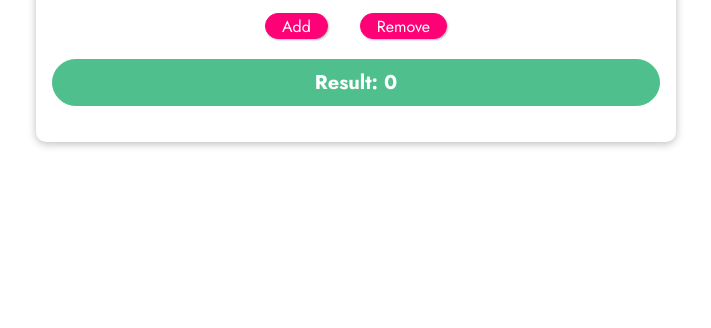
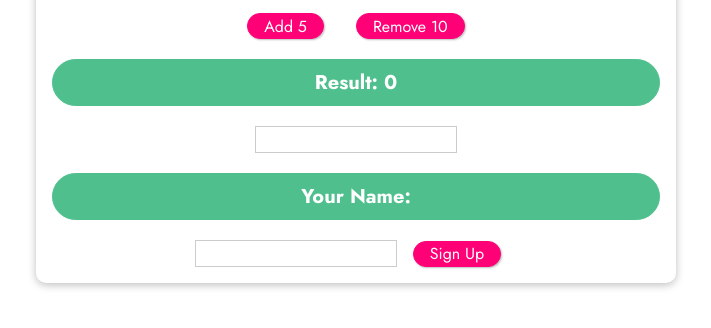
Before and after one commit to aaronsingleterry10/vue-course, a plain HTML site: page basics-03-events-starting-code/basics-03-events-starting-code/index.html in a window 1280 px wide. Shown: the part 286-614 px from the top of the page, without its empty margins (284-995 px from the left). Drawn offline with nearby package versions, Linux system fonts and the light colour scheme.

Commit message:
created practice folder with files for app

```diff
--- a/basics-03-events-starting-code/basics-03-events-starting-code/app.js
+++ b/basics-03-events-starting-code/basics-03-events-starting-code/app.js
@@ -2,7 +2,26 @@ const app = Vue.createApp({
   data() {
     return {
       counter: 0,
+      name: '',
+      confirmedName: ''
     };
+  },
+  methods: {
+    confirmInput() {
+      this.confirmedName = this.name;
+    },
+    submitForm() {
+      alert('Submitted!');
+    },
+    setName(e, lastName) {
+      this.name = e.target.value + ' ' + lastName;
+    },
+    add(num) {
+      this.counter += num;
+    },
+    subtract(num) {
+      this.counter -= num;
+    }
   },
 });
 
--- a/basics-03-events-starting-code/basics-03-events-starting-code/index.html
+++ b/basics-03-events-starting-code/basics-03-events-starting-code/index.html
@@ -18,9 +18,15 @@
     </header>
     <section id="events">
       <h2>Events in Action</h2>
-      <button v-on:click="counter++">Add</button>
-      <button v-on:click="counter--">Remove</button>
+      <button v-on:click="add(5)">Add 5</button>
+      <button v-on:click="subtract(10)">Remove 10</button>
       <p>Result: {{ counter }}</p>
+      <input type="text" v-on:input="setName($event, 'Singleterry')" v-on:keyup.enter="confirmInput">
+      <p>Your Name: {{ confirmedName }}</p>
+      <form v-on:submit.prevent="submitForm">
+        <input type="text">
+        <button>Sign Up</button>
+      </form>
     </section>
   </body>
 </html>
```
Also changed, not shown: practice/app.js (added), practice/index.html (added), practice/style.css (added).
